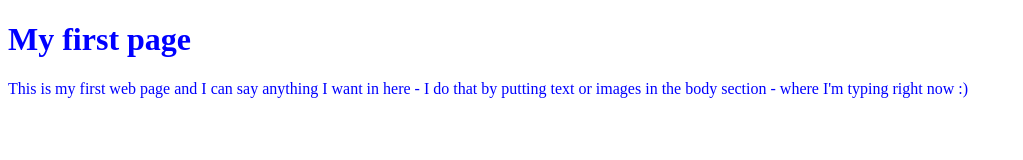
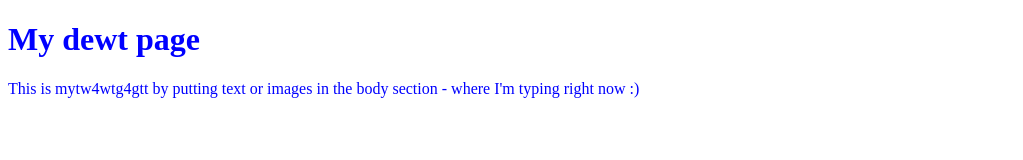
Before and after one commit to AutomaticFantastic/automaticfantastic.github.io, a plain HTML site: page index.html in a window 1280 px wide. Shown: the whole page, without its empty margins (0-1023 px from the left). Drawn offline with Linux system fonts and the light colour scheme.

Commit message:
Update index.html
bb

```diff
--- a/index.html
+++ b/index.html
@@ -7,9 +7,9 @@
 
 <body bgcolor="white" text="blue">
 
-<h1> My first page </h1>
+<h1> My dewt page </h1>
 
-This is my first web page and I can say anything I want in here - I do that by putting text or images in the body section - where I'm typing right now :)
+This is mytw4wtg4gtt by putting text or images in the body section - where I'm typing right now :)
 
 </body>
 
```
